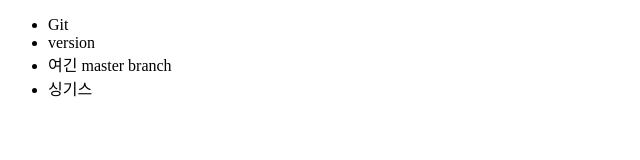
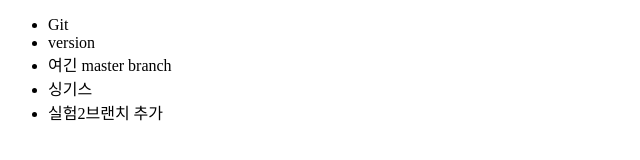
Before and after one commit to whathellpattaya/pattaya, a plain HTML site: page index.html in a window 1280 px wide. Shown: the whole page, without its empty margins (0-640 px from the left). Drawn offline with Linux system fonts and the light colour scheme.

Commit message:
브랜치추가2

```diff
--- a/index.html
+++ b/index.html
@@ -10,6 +10,8 @@
 			<li>version </li>
 			<li>여긴 master branch </li>
 			<li>싱기스</li>
+			<li>실험2브랜치 추가</li>
+	</ul>
 	</ul>
 	</ul>
 </body>
```
